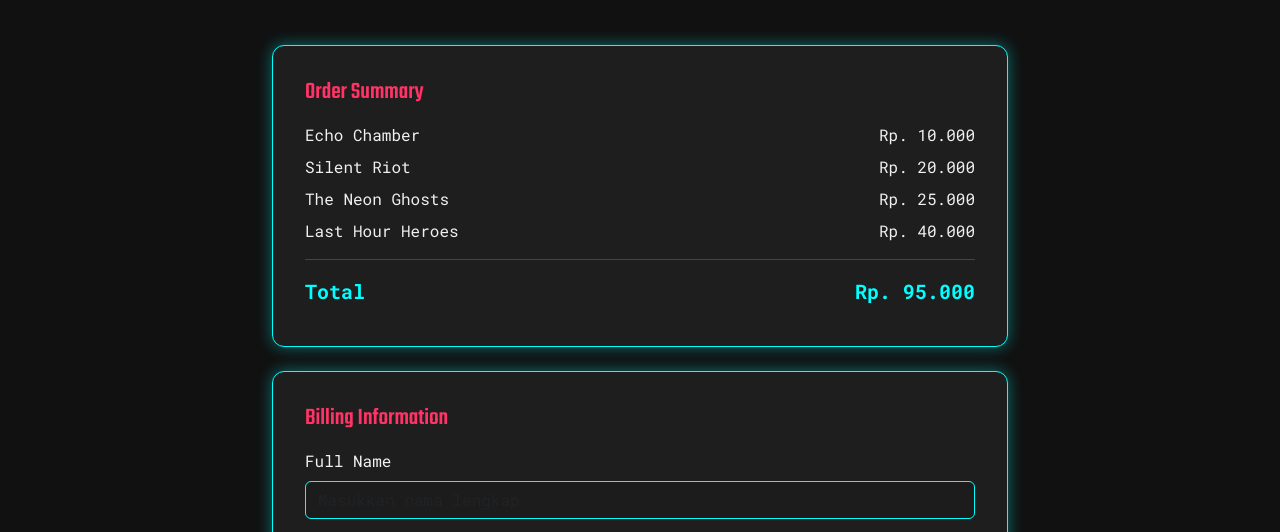
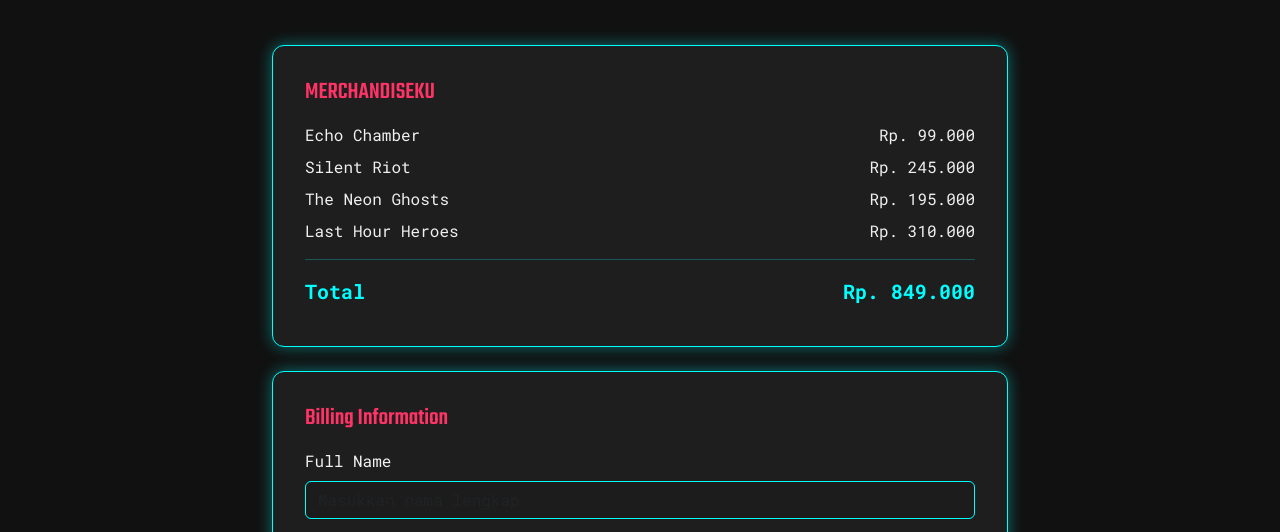
Before and after one commit to slvtm/tugas16-github.io, a plain HTML site: page checkout.html in a window 1280 px wide. Shown: the part 261-793 px from the top of the page. Drawn offline with nearby package versions, Linux system fonts and the light colour scheme.

Commit message:
Update checkout.html

```diff
--- a/checkout.html
+++ b/checkout.html
@@ -101,13 +101,13 @@
                 </header>
 
                 <div class="checkout-card mb-4">
-                    <h3 class="summary-title">Order Summary</h3>
-                    <div class="summary-item"><span>Echo Chamber</span><span>Rp. 10.000</span></div>
-                    <div class="summary-item"><span>Silent Riot</span><span>Rp. 20.000</span></div>
-                    <div class="summary-item"><span>The Neon Ghosts</span><span>Rp. 25.000</span></div>
-                    <div class="summary-item"><span>Last Hour Heroes</span><span>Rp. 40.000</span></div>
+                    <h3 class="summary-title">MERCHANDISEKU</h3>
+                    <div class="summary-item"><span>Echo Chamber</span><span>Rp. 99.000</span></div>
+                    <div class="summary-item"><span>Silent Riot</span><span>Rp. 245.000</span></div>
+                    <div class="summary-item"><span>The Neon Ghosts</span><span>Rp. 195.000</span></div>
+                    <div class="summary-item"><span>Last Hour Heroes</span><span>Rp. 310.000</span></div>
                     <hr style="border-color: var(--neon-blue);">
-                    <div class="summary-item summary-total"><span>Total</span><span>Rp. 95.000</span></div>
+                    <div class="summary-item summary-total"><span>Total</span><span>Rp. 849.000</span></div>
                 </div>
 
                 <div class="checkout-card">
```
